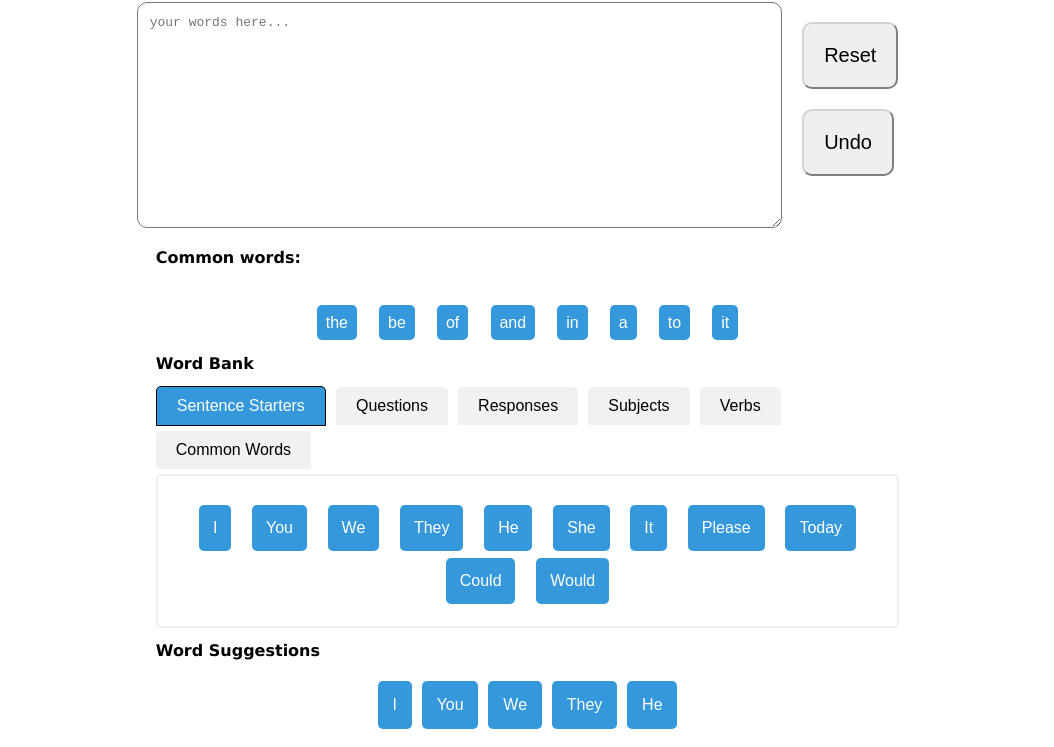
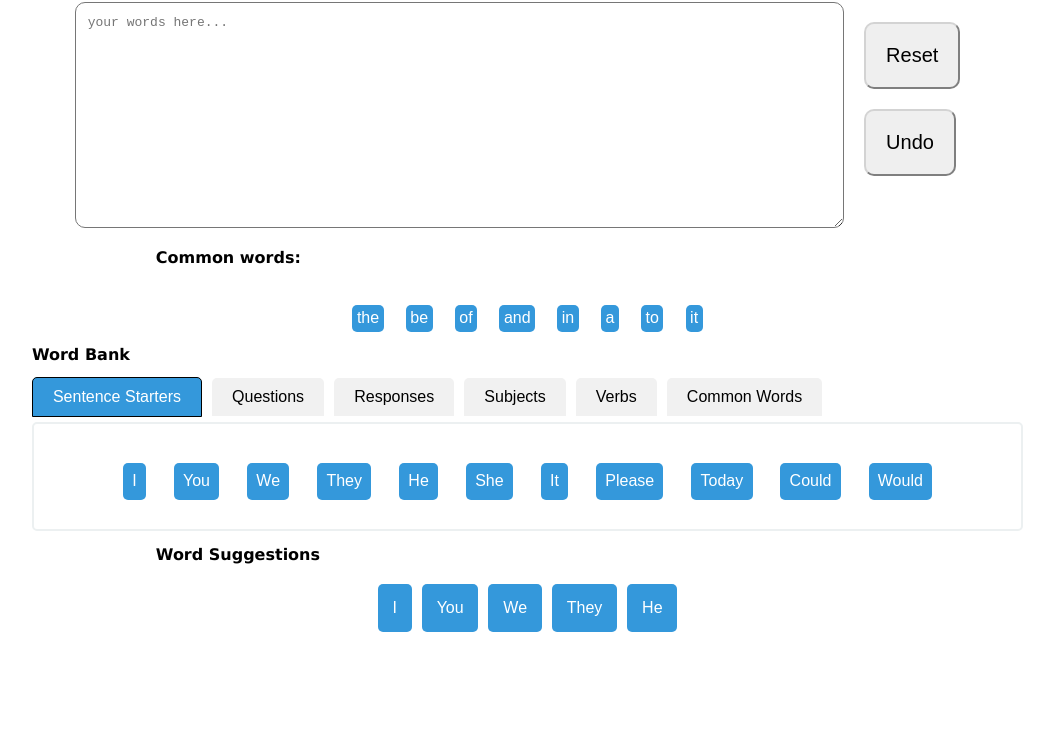
Before and after one commit to sarahcantrill/TTSSystem, a website: page prototype2/index.html in a window 1280 px wide. Shown: the part 97-844 px from the top of the page, without its empty margins (115-1169 px from the left). After the commit the page ends 800 px from the top, so only its background shows below. Drawn offline with Linux system fonts and the light colour scheme.

Commit message:
adding some more styling

```diff
--- a/prototype2/styles.css
+++ b/prototype2/styles.css
@@ -26,7 +26,7 @@ button {
 }
 
 #text-output {
-    width: 50%;
+    width: 60%;
     height:200px;
     display: block;
    /* margin: 0 auto;*/
@@ -47,7 +47,7 @@ button {
 }
 
 .word-bank {
-    width: 60%;
+    width: 80%;
     margin: 0 auto;
 }
 
@@ -57,7 +57,7 @@ button {
 }
 
 .word-box {
-    padding: 2%;
+    padding: 1%;
     background-color: #3498db;
     color: white;
     border: none;
@@ -154,7 +154,7 @@ button {
     justify-content: center;
     margin-left: auto;
     gap: 20px;
-    padding: 20px;
+    padding: 1%;
     font-size: 20px;
     border-radius: 10px;
     border-color: lightgray;
```
